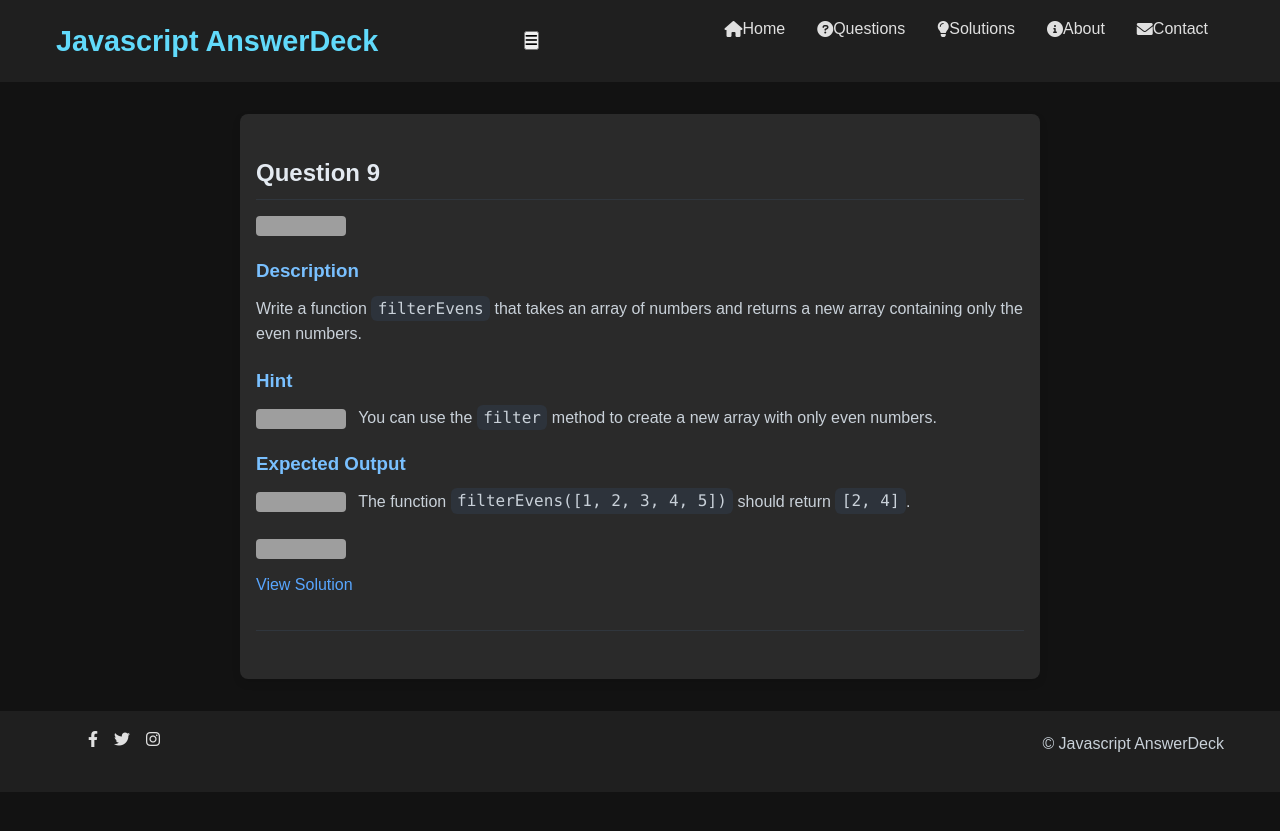
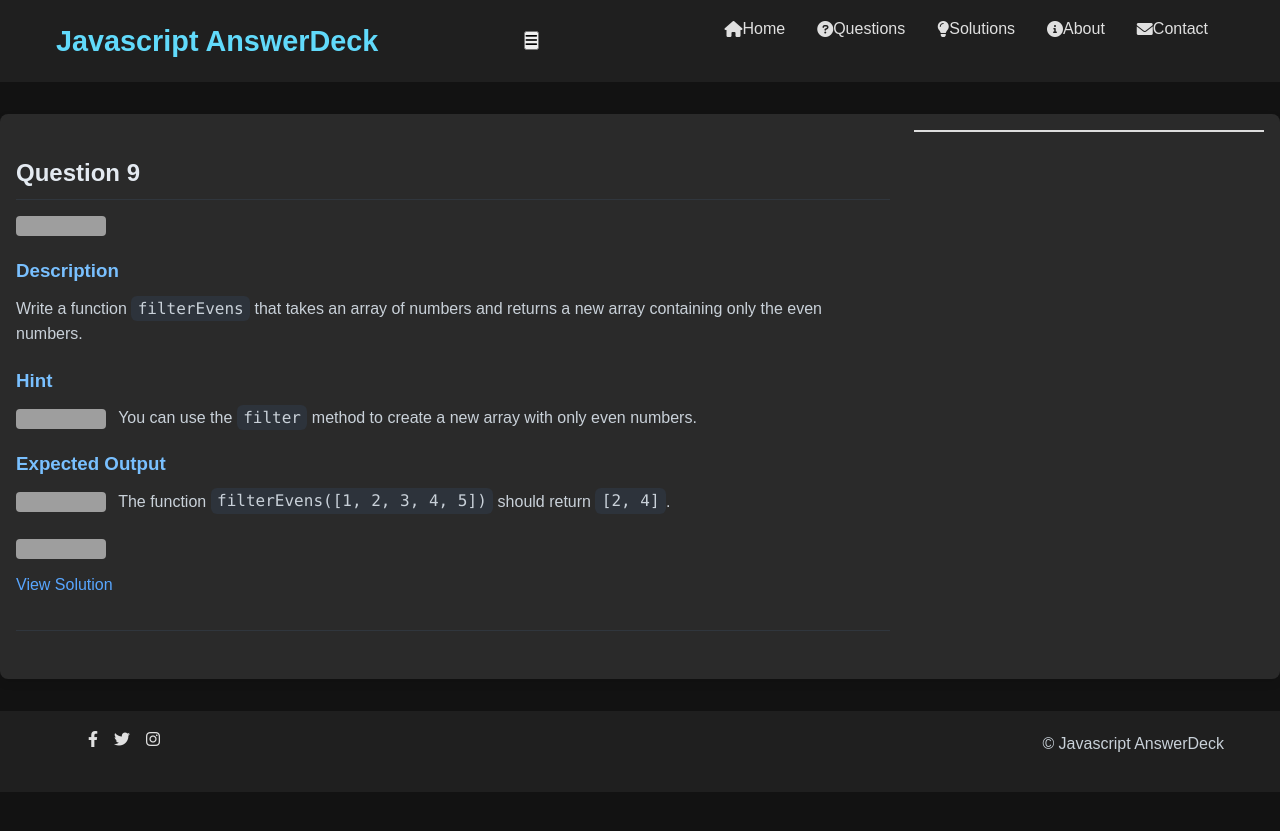
Before and after one commit to alishgosai/Javascript-Exercise-and-Solutions, a Jekyll site: the page built from questions/Question9.md, in a window 1280 px wide. Shown: the top 831 px of the page. Built offline with Jekyll 4.4.1, drawn with Linux system fonts in a browser that asks for light colours; our own code applies the rules of GitHub Pages for plain Markdown files; grey boxes are pictures that could not be loaded.

Commit message:
style change

```diff
--- a/assets/css/styles.css
+++ b/assets/css/styles.css
@@ -83,7 +83,7 @@ header, footer {
 
 /* Main Content Styling */
 main.container, #markdown-content {
-  max-width: 800px;
+  max-width: 1300px;
   margin: 2rem auto;
   padding: 1rem;
   background-color: #2a2a2a;
@@ -265,6 +265,29 @@ ol li {
   margin-top: 10px;
 }
 
+.question-ans-section{
+  display: flex;
+  position: relative;
+}
+.question-ans-section .left-content{
+  flex: 0 0 70%;
+  max-width: 70%;
+}
+.question-ans-section .right-content{
+  flex: 0 0 30%;
+  max-width: 30%;
+
+}
+.question-ans-section .side-bar{
+  position: sticky;
+  top: 20px;
+  border: 1px solid #ddd;
+  list-style: none;
+  padding-left: 0;
+  margin-bottom: 0;
+}
+
+
 /* Media Queries */
 @media (max-width: 768px) {
   .header-container,
```
